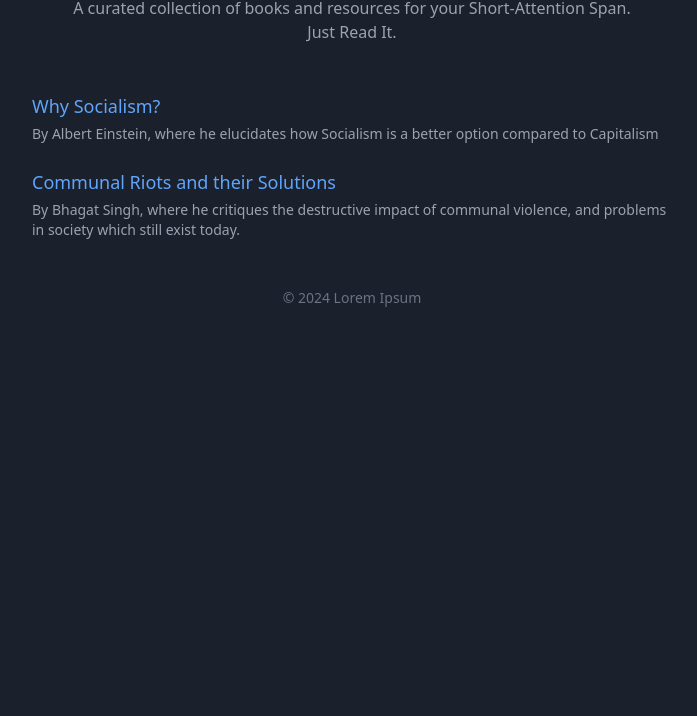
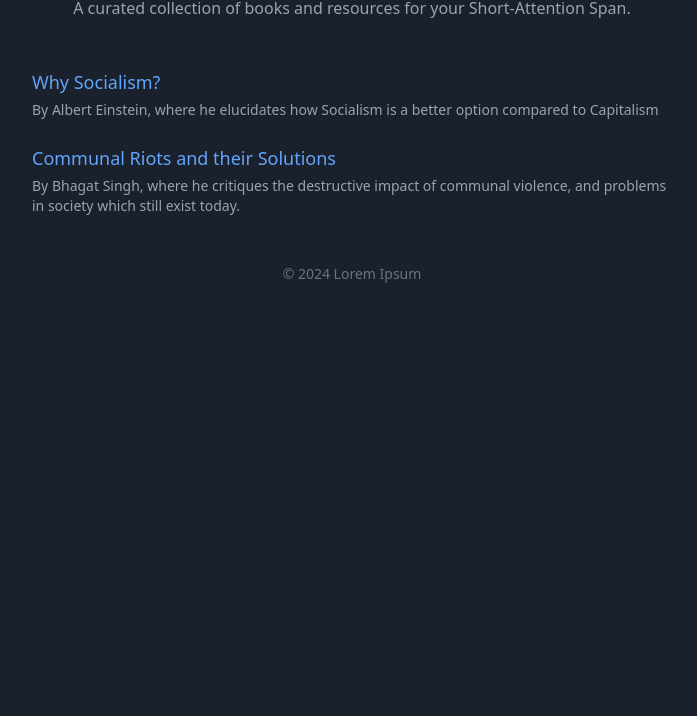
Before and after one commit to TanishkBansode/tanishkbansode.github.io, a plain HTML site: page index.html in a window 1280 px wide. Shown: the part 84-800 px from the top of the page, without its empty margins (288-985 px from the left). Drawn offline with nearby package versions, Linux system fonts and the light colour scheme.

Commit message:
Update index.html

```diff
--- a/index.html
+++ b/index.html
@@ -35,7 +35,6 @@
         <header class="text-center mb-12">
             <h1 class="text-3xl md:text-4xl font-bold mb-2">Reading List</h1>
             <p class="text-gray-400">A curated collection of books and resources for your Short-Attention Span.</p>
-            <p class="text-gray-400 text-sm md:text-base">Just Read It.</p>
         </header>
 
         <main>
```
